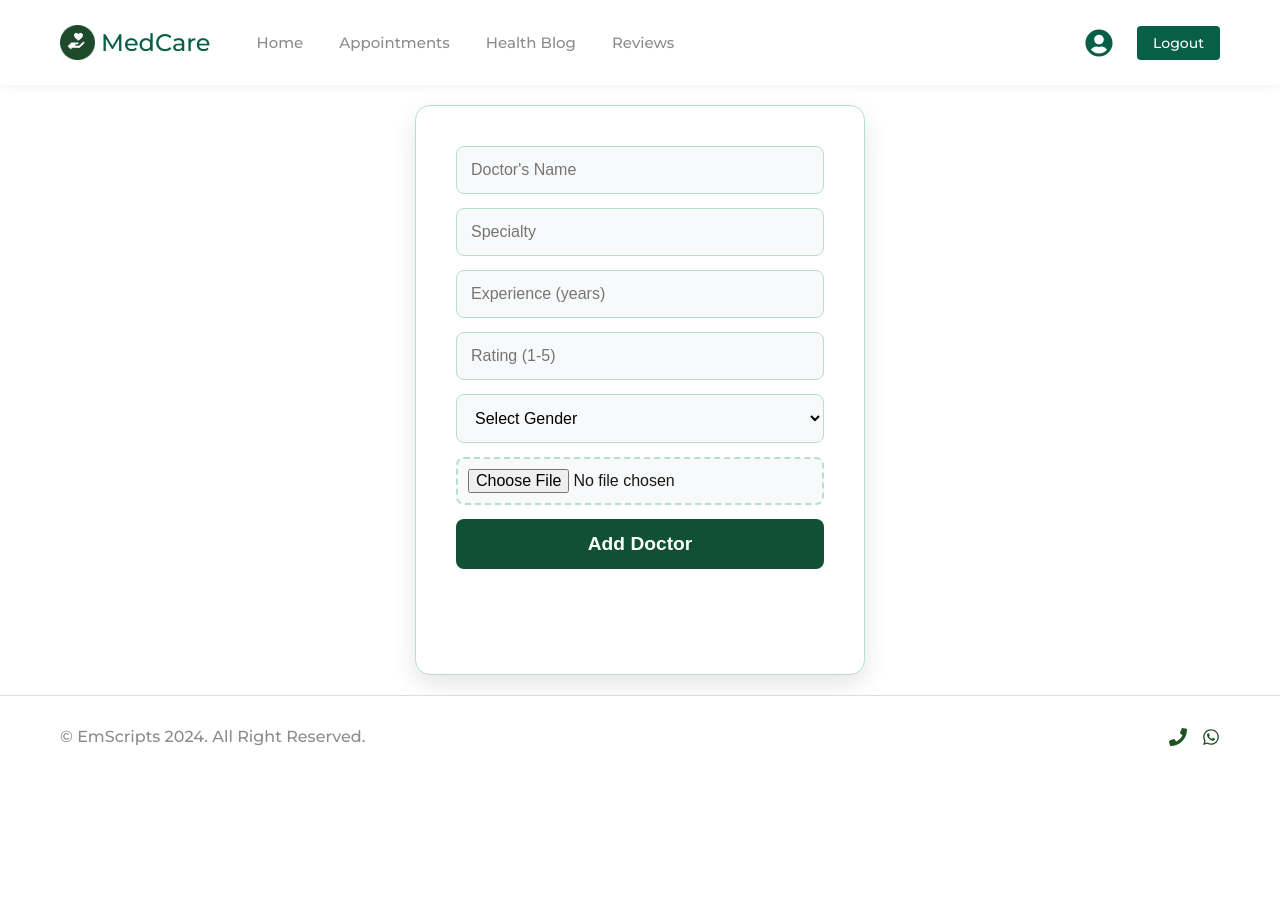
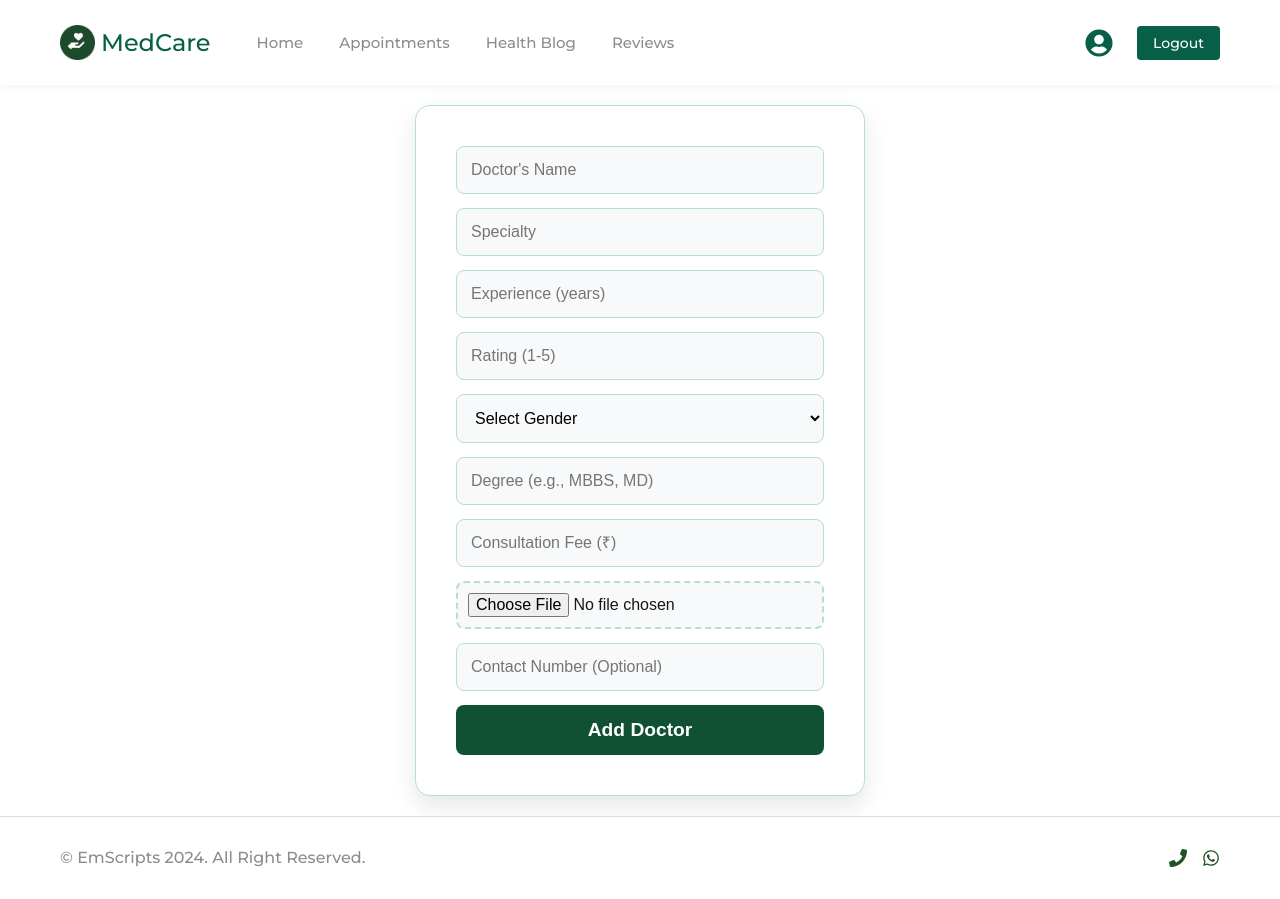
Before and after one commit to dhruvjain2003/Doctor-Appointment, a Next.js app: page /admin/add-doctor in a window 1280 px wide. Before the commit the page ends 800 px from the top, so only its background shows below. Built offline with nearby package versions, Linux system fonts and the light colour scheme; sample sign-in values are in the browser's storage.

Commit message:
fixed doctors profile page by adding fields

```diff
--- a/app/admin/add-doctor/page.jsx
+++ b/app/admin/add-doctor/page.jsx
@@ -4,8 +4,8 @@ import { useState, useEffect } from "react";
 import { useAuth } from "@/app/context/AuthContext";
 import { useRouter } from "next/navigation";
 
-export default function AddDoctor() {
-    const { user,loading } = useAuth();
+function AddDoctor() {
+    const { user, loading } = useAuth();
     const router = useRouter();
 
     useEffect(() => {
@@ -16,7 +16,7 @@ export default function AddDoctor() {
                 router.replace("/");
             }, 1000);
         }
-    }, [user,loading, router]);
+    }, [user, loading, router]);
 
     const [doctorData, setDoctorData] = useState({
         name: "",
@@ -25,6 +25,9 @@ export default function AddDoctor() {
         rating: "",
         gender: "",
         profile_image: null,
+        degree: "",
+        consultation_fee: "",
+        contact_number: "",
     });
 
     const [errors, setErrors] = useState({});
@@ -37,23 +40,18 @@ export default function AddDoctor() {
         if (!doctorData.name.trim() || doctorData.name.length < 3) {
             newErrors.name = "Name must be at least 3 characters";
         }
-
         if (!doctorData.specialty.trim() || doctorData.specialty.length < 3) {
             newErrors.specialty = "Specialty must be at least 3 characters";
         }
-
         if (!doctorData.experience || isNaN(doctorData.experience) || doctorData.experience < 0) {
             newErrors.experience = "Experience must be a valid number (≥ 0)";
         }
-
         if (!doctorData.rating || isNaN(doctorData.rating) || doctorData.rating < 1 || doctorData.rating > 5) {
             newErrors.rating = "Rating must be between 1 and 5";
         }
-
         if (!doctorData.gender) {
             newErrors.gender = "Please select a gender";
         }
-
         if (!doctorData.profile_image) {
             newErrors.profile_image = "Please upload an image";
         } else {
@@ -64,6 +62,15 @@ export default function AddDoctor() {
             if (doctorData.profile_image.size > 2 * 1024 * 1024) {
                 newErrors.profile_image = "File size must be ≤ 2MB";
             }
+        }
+        if (!doctorData.degree.trim()) {
+            newErrors.degree = "Degree is required";
+        }
+        if (!doctorData.consultation_fee || isNaN(doctorData.consultation_fee) || doctorData.consultation_fee < 0) {
+            newErrors.consultation_fee = "Consultation fee must be a valid number (≥ 0)";
+        }
+        if (doctorData.contact_number && !/^\d{10}$/.test(doctorData.contact_number)) {
+            newErrors.contact_number = "Contact number must be 10 digits (optional)";
         }
 
         setErrors(newErrors);
@@ -93,6 +100,9 @@ export default function AddDoctor() {
         formData.append("rating", doctorData.rating);
         formData.append("gender", doctorData.gender);
         formData.append("profile_image", doctorData.profile_image);
+        formData.append("degree", doctorData.degree);
+        formData.append("consultation_fee", doctorData.consultation_fee);
+        if (doctorData.contact_number) formData.append("contact_number", doctorData.contact_number);
 
         try {
             const response = await fetch(`${process.env.NEXT_PUBLIC_BACKEND_URL}/api/admin/add-doctor`, {
@@ -109,6 +119,9 @@ export default function AddDoctor() {
                     rating: "",
                     gender: "",
                     profile_image: null,
+                    degree: "",
+                    consultation_fee: "",
+                    contact_number: "",
                 });
                 setErrors({});
             } else {
@@ -124,7 +137,6 @@ export default function AddDoctor() {
 
     return (
         <div>
-            {/* {isLoading && <div className={styles.loader}></div>} */}
             {successMessage && <div className={styles.alert}>{successMessage}</div>}
             <form onSubmit={handleSubmit} className={styles.form} encType="multipart/form-data">
                 <input
@@ -182,6 +194,28 @@ export default function AddDoctor() {
                 {errors.gender && <span className={styles.error}>{errors.gender}</span>}
 
                 <input
+                    type="text"
+                    name="degree"
+                    placeholder="Degree (e.g., MBBS, MD)"
+                    value={doctorData.degree}
+                    onChange={handleChange}
+                    required
+                    className={styles.input}
+                />
+                {errors.degree && <span className={styles.error}>{errors.degree}</span>}
+
+                <input
+                    type="number"
+                    name="consultation_fee"
+                    placeholder="Consultation Fee (₹)"
+                    value={doctorData.consultation_fee}
+                    onChange={handleChange}
+                    required
+                    className={styles.input}
+                />
+                {errors.consultation_fee && <span className={styles.error}>{errors.consultation_fee}</span>}
+
+                <input
                     type="file"
                     name="profile_image"
                     accept="image/*"
@@ -191,9 +225,16 @@ export default function AddDoctor() {
                 />
                 {errors.profile_image && <span className={styles.error}>{errors.profile_image}</span>}
 
-                {/* <button type="submit" className={styles.button} disabled={isLoading}>
-                    {isLoading ? "Adding Doctor..." : "Add Doctor"}
-                </button> */}
+                <input
+                    type="text"
+                    name="contact_number"
+                    placeholder="Contact Number (Optional)"
+                    value={doctorData.contact_number}
+                    onChange={handleChange}
+                    className={styles.input}
+                />
+                {errors.contact_number && <span className={styles.error}>{errors.contact_number}</span>}
+
                 <button type="submit" className={styles.button} disabled={isLoading}>
                     {isLoading ? <span className={styles.buttonLoader}></span> : "Add Doctor"}
                 </button>
@@ -201,3 +242,6 @@ export default function AddDoctor() {
         </div>
     );
 }
+
+
+export default AddDoctor;
--- a/app/components/SearchContainer/SearchContainer.jsx
+++ b/app/components/SearchContainer/SearchContainer.jsx
@@ -66,7 +66,7 @@ const SearchContainer = ({ setDoctors }) => {
         <div className={styles.searchContainer}>
           <input
             type="text"
-            placeholder="Search doctors"
+            placeholder="Search doctors by name or speciality"
             className={styles.searchInput}
             value={searchQuery}
             onChange={handleInputChange}
```
Also changed, not shown: app/doctor-profile/[id]/page.jsx (+10 -4 lines).
